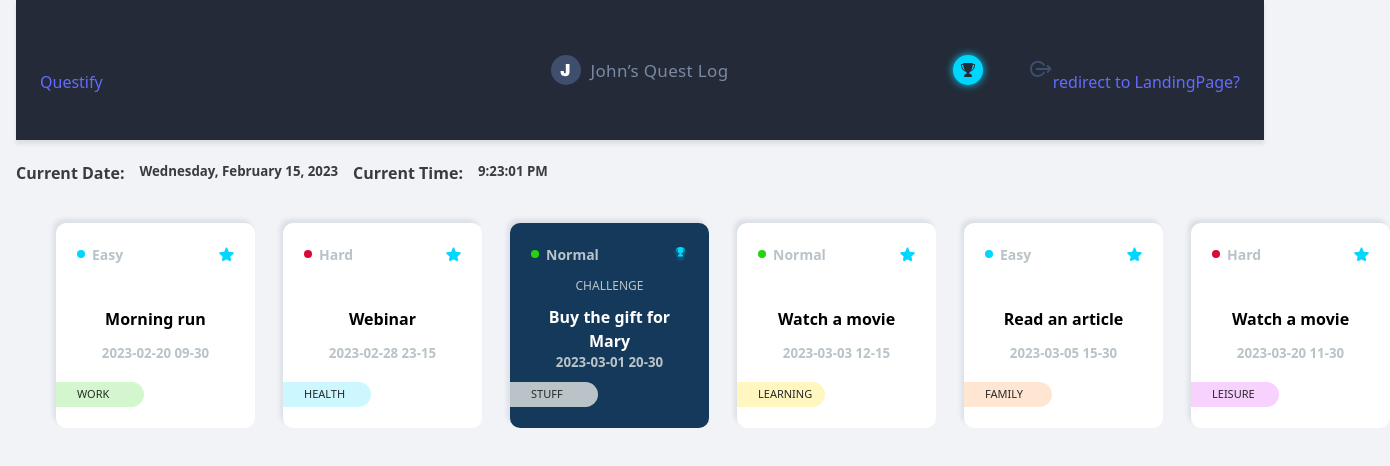
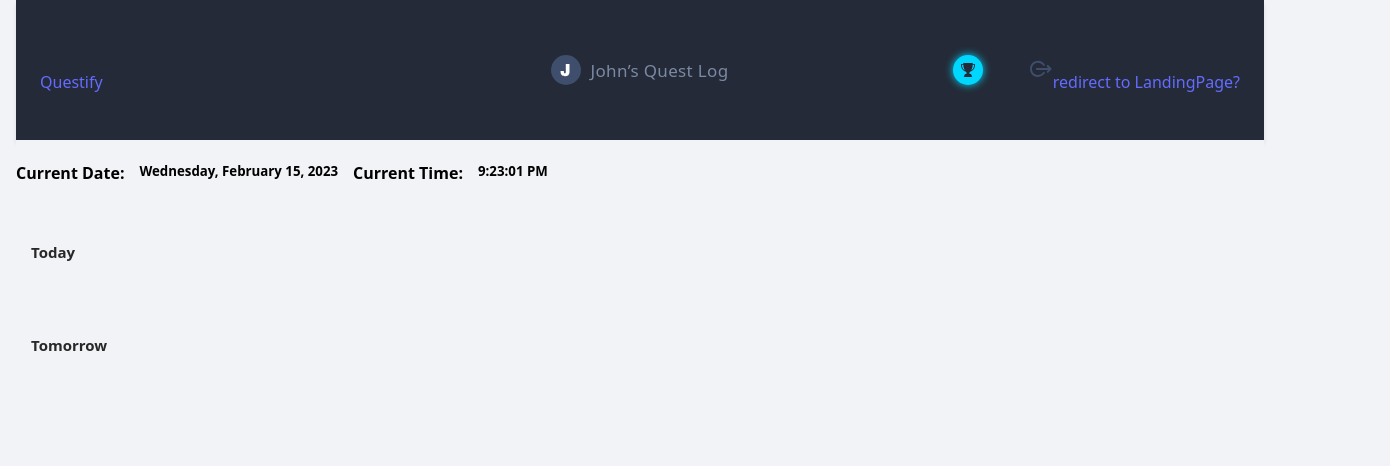
Before and after one commit to Mateusz-Gonera/Questify_front-end, a React (Vite) app: page / in a window 1280 px wide. Shown: the top 466 px of the page, 1390 px wide, since content can reach past the window. Built offline with nearby package versions, Linux system fonts and the light colour scheme.

Commit message:
sortDone

```diff
--- a/src/components/Cards/Cards.jsx
+++ b/src/components/Cards/Cards.jsx
@@ -7,9 +7,26 @@ function Card({
  title,
  dueDate,
  dueTime,
+}) {
 
+const today = new Date();
+  const tomorrow = new Date(today);
+  tomorrow.setDate(tomorrow.getDate() + 1);
 
-}) {
+  const formatDate = (date) => {
+    if (date.toDateString() === today.toDateString()) {
+      return "Today";
+    } else if (date.toDateString() === tomorrow.toDateString()) {
+      return "Tomorrow";
+    } else {
+      return date.toLocaleDateString('en-US', {
+      year: 'numeric',
+      month: 'short',
+      day: 'numeric',
+    });
+    }
+  };
+
    return (
    <li>
       <div className={isChallenge ? style.challengeContainer : style.cardContainer}>
@@ -24,7 +41,7 @@ function Card({
             <div className={style.titleContainer} >
                {isChallenge && <h3 className={style.isChallenge} >Challenge</h3>}
                <h2 className={isChallenge ? style.chalengeName : style.taskName}>{title}</h2>
-               <h5 className={style.date}>{dueDate} {dueTime}</h5>
+               <h5 className={style.date}>{formatDate(new Date(dueDate))} , {dueTime} </h5>
             </div>
 
 
--- a/src/components/CardsList/CardsList.jsx
+++ b/src/components/CardsList/CardsList.jsx
@@ -2,19 +2,83 @@ import Card from "../Cards/Cards"
 import style from "./CardsList.module.css"
 import Clock from "./Clock"
 
+function CardsList({cards}) {
 
+  const currentDate = new Date();
+  const tomorrowDate = new Date(currentDate.getTime() + 24 * 60 * 60 * 1000);
 
-function CardsList(props) {
+  const filteredCards = cards.filter((card) => {
+    const cardDate = new Date(card.date);
+    return (
+      cardDate.getFullYear() === currentDate.getFullYear() &&
+      cardDate.getMonth() === currentDate.getMonth() &&
+      cardDate.getDate() === currentDate.getDate()
+    );
+  });
+  const todayCards = filteredCards.sort((a, b) => {
+   const timeA = timeStringToMs(a.time);
+		const timeB = timeStringToMs(b.time);
+      console.log(timeA)
+      console.log(timeB)
+		if (timeA < timeB) {
+			return -1;
+		} else if (timeA > timeB) {
+			return 1;
+		} else {
+			return 0;
+		}
+  });
+  const filteredTomorrowCards = cards.filter((card) => {
+    const cardDate = new Date(card.date);
+    return (
+      cardDate.getFullYear() === tomorrowDate.getFullYear() &&
+      cardDate.getMonth() === tomorrowDate.getMonth() &&
+      cardDate.getDate() === tomorrowDate.getDate()
+    );
+  });
 
-  const sortedCards = props.cards.sort(
-    (a, b) => new Date(a.date) - new Date(b.date)
-  );
+const tomorrowCards = filteredTomorrowCards.sort((a, b) => {
+		const timeA = timeStringToMs(a.time);
+		const timeB = timeStringToMs(b.time);
+      console.log(timeA)
+      console.log(timeB)
+		if (timeA < timeB) {
+			return -1;
+		} else if (timeA > timeB) {
+			return 1;
+		} else {
+			return 0;
+		}
+	});
+function timeStringToMs(cards) {
+  const [hours, minutes] = cards.split("-");
+  const date = new Date();
+  date.setHours(hours);
+  date.setMinutes(minutes);
+  return date.getTime();
+}
 
    return(
-      <div>
+      <div className={style.sectionCards}>
          <Clock/>
-         <ul className={style.cardList}>
-            {sortedCards.map((card) => (
+         <div className={style.todaylist}>
+            <h4>Today</h4>
+            <ul className={style.cardList}>
+            {todayCards.map((card) => (
+               <Card key={card.id}
+               title={card.title}
+               dueDate={card.date}
+               dueTime={card.time}
+               isChallenge={card.isChallenge}
+               difficulty={card.difficulty}
+               category={card.category}
+               /> ))}
+         </ul>
+         </div>
+         <div className={style.tomorrowList}>
+            <h4>Tomorrow </h4>
+               <ul className={style.cardList}>
+               {tomorrowCards.map((card) => (
                   <Card key={card.id}
                   title={card.title}
                   dueDate={card.date}
@@ -24,7 +88,9 @@ function CardsList(props) {
                   category={card.category}
                   />
                   ))}
-         </ul>
+               </ul>
+         </div>
+
       </div>
    )
 }
--- a/src/components/CardsList/CardsList.module.css
+++ b/src/components/CardsList/CardsList.module.css
@@ -1,7 +1,12 @@
+.sectionCards{
+   background-color: rgba(242, 243, 247, 1);
+   color: black;
+}
 .cardList{
    display: flex;
    gap: 28px;
-
+   margin: 0;
+   padding: 0;
 }
 .cardsListItem{
    margin: 0 auto ;
@@ -10,3 +15,15 @@
    display: flex;
    gap: 15px;
 }
+.todaylist{
+   padding: 15px;
+   font-size: 15px;
+   font-weight: 300;
+   color: rgba(40, 40, 40, 1);
+}
+.tomorrowList{
+   padding: 15px;
+   font-size: 15px;
+   font-weight: 300;
+   color: rgba(40, 40, 40, 1);
+}
--- a/src/pages/dashboard/Dashboard.jsx
+++ b/src/pages/dashboard/Dashboard.jsx
@@ -2,13 +2,14 @@ import CardList from "../../components/CardsList/CardsList";
 
 const Dashboard = () => {
     const cards = [
-    { id: 1, title: "Buy the gift for Mary", date: "2023-03-01",time:"20-30", isChallenge: true, difficulty:"Normal", category:"Stuff" },
-    { id: 2, title: "Webinar", date: "2023-02-28",time:"23-15", isChallenge: false, difficulty:"Hard", category:"Health" },
-    { id: 3, title: "Read an article", date: "2023-03-05",time:"15-30", isChallenge: false, difficulty:"Easy", category:"Family" },
-    { id: 4, title: "Watch a movie", date: "2023-03-03",time:"12-15", isChallenge: false, difficulty:"Normal", category:"Learning" },
-    { id: 5, title: "Watch a movie",date: "2023-03-20",time:"11-30", isChallenge: false, difficulty:"Hard", category:"Leisure" },
-    { id: 6, title: "Morning run", date: "2023-02-20",time:"09-30", isChallenge: false, difficulty:"Easy", category:"Work" },
+    { id: 1, title: "Buy the gift for Mary", date: "2023-02-23",time:"08-10", isChallenge: true, difficulty:"Normal", category:"Stuff" },
+    { id: 2, title: "Webinar", date: "2023-02-23",time:"20-30", isChallenge: false, difficulty:"Hard", category:"Health" },
+    { id: 3, title: "Read an article", date: "2023-02-22",time:"15-25", isChallenge: false, difficulty:"Easy", category:"Family" },
+    { id: 4, title: "Watch a movie", date: "2023-02-23",time:"12-15", isChallenge: false, difficulty:"Normal", category:"Learning" },
+    { id: 5, title: "Watch a movie",date: "2023-02-22",time:"11-30", isChallenge: false, difficulty:"Hard", category:"Leisure" },
+    { id: 6, title: "Morning run", date: "2023-02-22",time:"09-45", isChallenge: false, difficulty:"Easy", category:"Work" },
   ];
+
 	return (
 		<div>
 			<CardList  cards={cards} />
```
Also changed, not shown: src/components/CardsList/Sorted.jsx (added, +35 -0 lines), src/components/CardsList/TodayCards.jsx (added, +37 -0 lines), src/components/CardsList/filtered.jsx (added).
